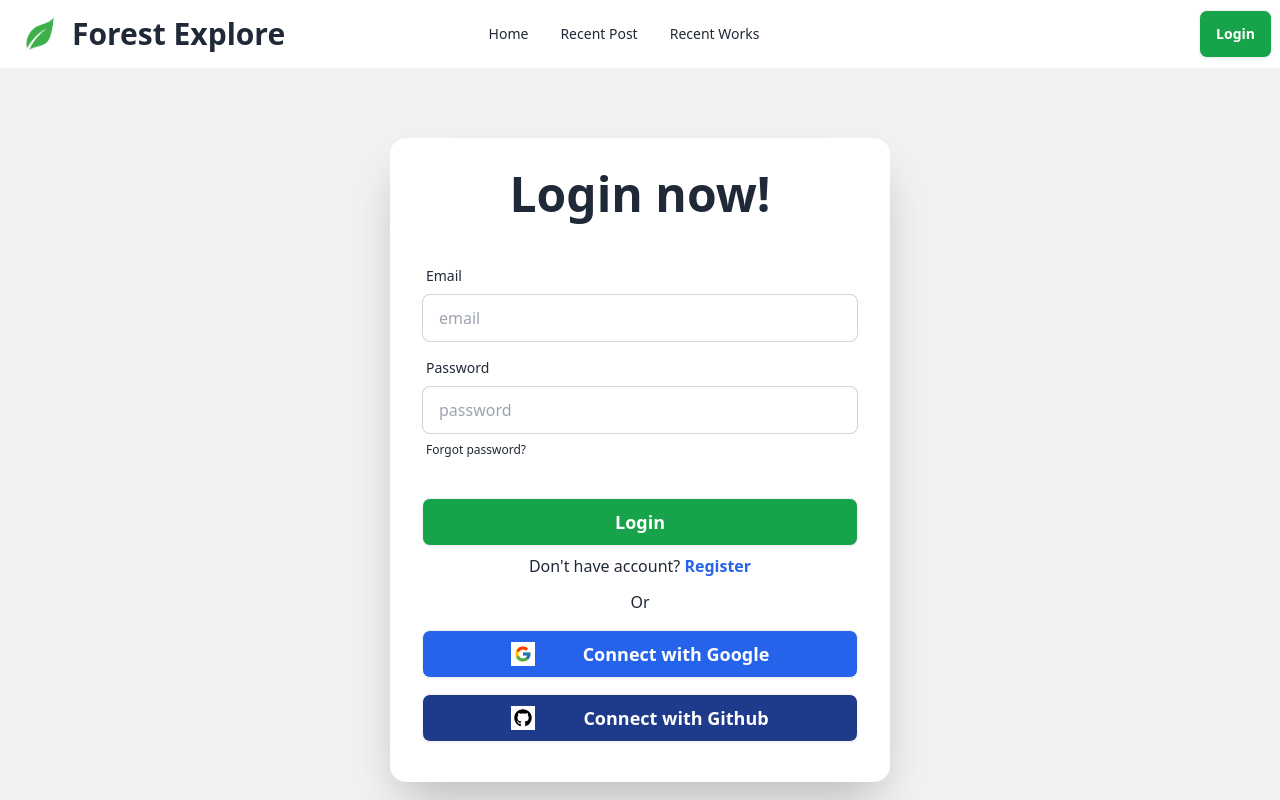
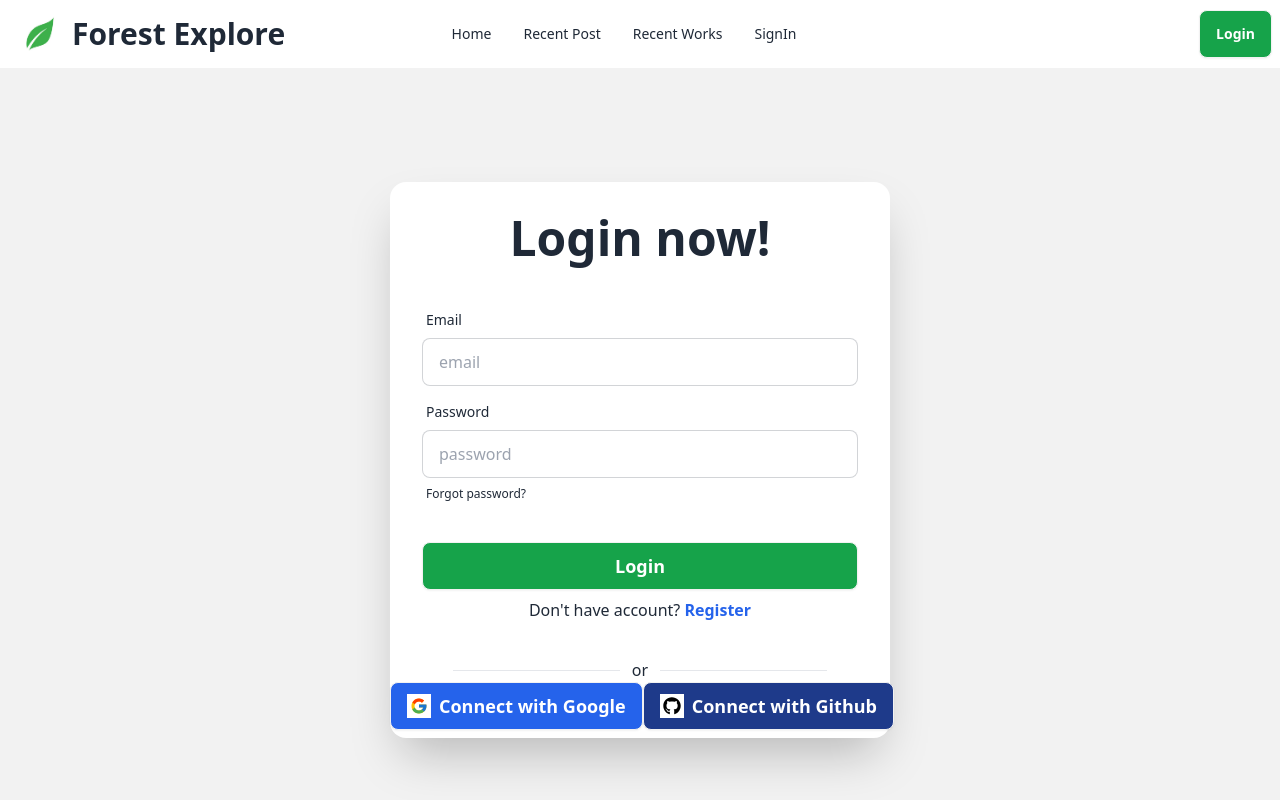
Before and after one commit to minhajul08/b9a9-real-estate, a React (Vite) app: page /login in a window 1280 px wide. Shown: the top 800 px of the page. Built offline with nearby package versions, Linux system fonts and the light colour scheme; no server answers.

Commit message:
added github signin

```diff
--- a/src/Components/Login/Login.jsx
+++ b/src/Components/Login/Login.jsx
@@ -10,6 +10,7 @@ import auth from "../../firebase/firebase.config";
 import Navbar from "../Page/Navbar";
 import Footer from "../Page/Footer";
 import { Helmet } from "react-helmet";
+import { useForm } from "react-hook-form";
 
 const Login = () => {
   const location = useLocation();
@@ -22,19 +23,22 @@ const Login = () => {
 
 
   const { signIn } = useContext(AuthContext)
-  const handelLogin = e => {
-    e.preventDefault();
-    const form = new FormData(e.currentTarget)
-    const email = form.get('email')
-    const password = form.get('password')
-    console.log(email, password);
-    setLoginError('');
+
+  const {
+    register,
+    handleSubmit,
+    formState: { errors },
+  } = useForm()
+
+  const onSubmit = (data) => {
+    const {email,password} = data;
+        setLoginError('');
     setLoginSuccess('');
     signIn(email, password)
       .then(result => {
         console.log(result.user)
 
-        setLoginSuccess(toast('user created successful'))
+        setLoginSuccess(toast('Login successful'))
         navigate(location?.state ? location.state : '/')
       })
       .catch(error => {
@@ -42,6 +46,14 @@ const Login = () => {
         setLoginError(toast.error(error.message))
       })
   }
+  // const handelLogin = e => {
+  //   e.preventDefault();
+  //   const form = new FormData(e.currentTarget)
+  //   const email = form.get('email')
+  //   const password = form.get('password')
+  //   console.log(email, password);
+
+  // }
 
   // google signIn
   const handelGoogleSign = () => {
@@ -64,7 +76,6 @@ const Login = () => {
     signInWithPopup(auth, githubProvider)
       .then(result => {
         navigate(location?.state ? location.state : '/')
-        toast('Login Successful')
         console.log(result.user)
       })
       .catch(error => {
@@ -80,19 +91,22 @@ const Login = () => {
       <div className="hero min-h-screen bg-base-200">
         <div className="hero-content flex-col">
           <div className="card shrink-0   md:w-[500px] shadow-2xl bg-base-100 ">
-            <form onSubmit={handelLogin} className="card-body">
+            <form onSubmit={handleSubmit(onSubmit)} className="card-body">
               <h1 className="text-5xl font-bold mb-8 text-center">Login now!</h1>
               <div className="form-control">
                 <label className="label">
                   <span className="label-text">Email</span>
                 </label>
-                <input type="email" name="email" placeholder="email" className="input input-bordered" required />
+                <input type="email" name="email" placeholder="email" className="input input-bordered" {...register("email", { required: true })} />
+                {errors.email && <span className="text-red-500">please type your email</span>}
               </div>
               <div className="form-control">
                 <label className="label">
                   <span className="label-text">Password</span>
                 </label>
-                <input type="password" name="password" placeholder="password" className="input input-bordered" required />
+                <input type="password" name="password" placeholder="password" className="input input-bordered"
+                {...register("password", { required: true })} />
+                {errors.password && <span className="text-red-500">please type your password</span>}
                 <label className="label">
                   <a href="#" className="label-text-alt link link-hover">Forgot password?</a>
                 </label>
@@ -103,11 +117,18 @@ const Login = () => {
               {
                 <p className="mx-auto mb-1">Don't have account? <Link className="text-blue-600 font-bold hover:underline " to="/register">Register</Link></p>
               }
-              <p className="text-center mb-2">Or</p>
-              <button className="btn bg-blue-600 text-white text-lg mb-2" onClick={handelGoogleSign}> <span className="w-6 h-6 bg-white  flex items-center mr-10"><FcGoogle className="mx-auto" /></span> Connect with Google</button>
-              <button className="btn bg-blue-900 text-black text-lg mb-2" onClick={handelGithubSignIn}> <span className=" w-6 h-6 flex bg-white items-center mr-10"><FaGithub className="mx-auto " /></span> <span className="text-white">Connect with Github</span></button>
+
             </form>
+            <div className="flex items-center justify-center">
+              <hr className="bg-black w-1/3"></hr>
+              <p className="mx-3">or</p>
+              <hr className=" w-1/3"></hr>
 
+            </div>
+             <div className="flex justify-around">
+             <button className="btn bg-blue-600 text-white text-lg mb-2" onClick={handelGoogleSign}> <span className="w-6 h-6 bg-white  flex items-center "><FcGoogle className="mx-auto" /></span> Connect with Google</button>
+              <button className="btn bg-blue-900 text-black text-lg mb-2" onClick={handelGithubSignIn}> <span className=" w-6 h-6 flex bg-white items-center"><FaGithub className="mx-auto " /></span> <span className="text-white">Connect with Github</span></button>
+             </div>
 
           </div>
           <ToastContainer />
--- a/src/Components/Page/Navbar.jsx
+++ b/src/Components/Page/Navbar.jsx
@@ -19,6 +19,7 @@ const Navbar = () => {
         <li> <NavLink to="/">Home</NavLink> </li>
         <li> <NavLink to="/post">Recent Post</NavLink> </li>
         <li> <NavLink to="/works">Recent Works</NavLink> </li>
+        <li><NavLink to="/signIn">SignIn</NavLink></li>
 
     </>
     return (
--- a/src/Components/Register/Register.jsx
+++ b/src/Components/Register/Register.jsx
@@ -7,25 +7,23 @@ import { ToastContainer, toast } from 'react-toastify';
 import 'react-toastify/dist/ReactToastify.css';
 import { FaEyeSlash,FaEye } from "react-icons/fa";
 import { Helmet } from "react-helmet";
+import { useForm } from "react-hook-form";
 
 const Register = () => {
-  const [registerError, setRegisterError] = useState('');
-  const [registerSuccess, setRegisterSuccess] = useState('');
-  const [showPassword, setShowPassword] = useState(false)
-  const { createUser } = useContext(AuthContext);
-  const handelRegister = e => {
-    e.preventDefault();
-    const form = new FormData(e.currentTarget)
-    const name = form.get('name')
-    const photoUrl = form.get('photo')
-    const email = form.get('email')
-    const password = form.get('password')
-    console.log(name, photoUrl, email, password);
+  // react hook form
+  const {
+    register,
+    handleSubmit,
+    formState: { errors },
+  } = useForm()
+
+  const onSubmit = (data) => {
+    const {email,password} = data;
      setRegisterError('');
     setRegisterSuccess('');
     //  password condition
     if (password.length < 6) {
-      return toast.error('password must be 6 character')
+      return toast.error('password must be 6 character');
     }
     if (!/[A-Z]/.test(password)) {
       return toast.error('Password must have an Uppercase letter in the password');
@@ -33,10 +31,10 @@ const Register = () => {
     if (!/[a-z]/.test(password)) {
       return toast.error('Password must have an lowercase letter in the password');
     }
-
     createUser(email, password)
     .then(result => {
       console.log(result.user)
+
      setRegisterSuccess(toast('user created successful'))
     })
     .catch(error => {
@@ -45,9 +43,40 @@ const Register = () => {
     })
 
 
+  }
 
 
-  }
+  const [registerError, setRegisterError] = useState('');
+  const [registerSuccess, setRegisterSuccess] = useState('');
+  const [showPassword, setShowPassword] = useState(false)
+  const { createUser } = useContext(AuthContext);
+  // const handelRegister = e => {
+  //   e.preventDefault();
+  //   const form = new FormData(e.currentTarget)
+  //   const name = form.get('name')
+  //   const photoUrl = form.get('photo')
+  //   const email = form.get('email')
+  //   const password = form.get('password')
+  //   console.log(name, photoUrl, email, password);
+  //   setRegisterError('');
+  //   setRegisterSuccess('');
+  //   //  password condition
+  //   if (password.length < 6) {
+  //     return toast.error('password must be 6 character')
+  //   }
+  //   if (!/[A-Z]/.test(password)) {
+  //     return toast.error('Password must have an Uppercase letter in the password');
+  //   }
+  //   if (!/[a-z]/.test(password)) {
+  //     return toast.error('Password must have an lowercase letter in the password');
+  //   }
+
+
+
+
+
+
+  // }
   return (
     <div>
       <Navbar></Navbar>
@@ -58,25 +87,29 @@ const Register = () => {
       <div className="hero min-h-screen bg-base-200">
         <div className="hero-content flex-col">
           <div className="card shrink-0  md:w-[500px] shadow-2xl bg-base-100">
-            <form onSubmit={handelRegister} className="card-body">
+            <form onSubmit={handleSubmit(onSubmit)} className="card-body">
               <h1 className="text-5xl font-bold mb-8 text-center">Register now!</h1>
               <div className="form-control">
                 <label className="label">
                   <span className="label-text">Name</span>
                 </label>
-                <input type="text" name="name" placeholder="Name" className="input input-bordered" required />
+                <input type="text" name="name" placeholder="Name" className="input input-bordered"
+                 {...register("name", { required: true })}  />
+                 {errors.name && <span className="text-red-500">please type your name</span>}
               </div>
               <div className="form-control">
                 <label className="label">
                   <span className="label-text">Photo URL</span>
                 </label>
-                <input type="text" name="photo" placeholder="Photo URL" className="input input-bordered" required />
+                <input type="text" name="photo" placeholder="Photo URL" className="input input-bordered" {...register("image")} />
               </div>
               <div className="form-control">
                 <label className="label">
                   <span className="label-text">Email</span>
                 </label>
-                <input type="email" name="email" placeholder="Email" className="input input-bordered" required />
+                <input type="email" name="email" placeholder="Email" className="input input-bordered"
+                 {...register("email", { required: true })} />
+                 {errors.email && <span className="text-red-500">please type your email</span>}
               </div>
               <div className="form-control">
                 <label className="label">
@@ -86,8 +119,9 @@ const Register = () => {
                 name='password'
                   placeholder="Password"
                   className="input input-bordered relative"
-                  required
+                  {...register("password", { required: true })}
                    />
+                   {errors.password && <span className="text-red-500">please type your password</span>}
                   <span className="absolute bottom-[196px] right-10" onClick={ () => setShowPassword (!showPassword) }>
                     {showPassword ? <FaEyeSlash></FaEyeSlash> :
                      <FaEye></FaEye>
```
Lines whose indentation alone changed are shown as unchanged.
